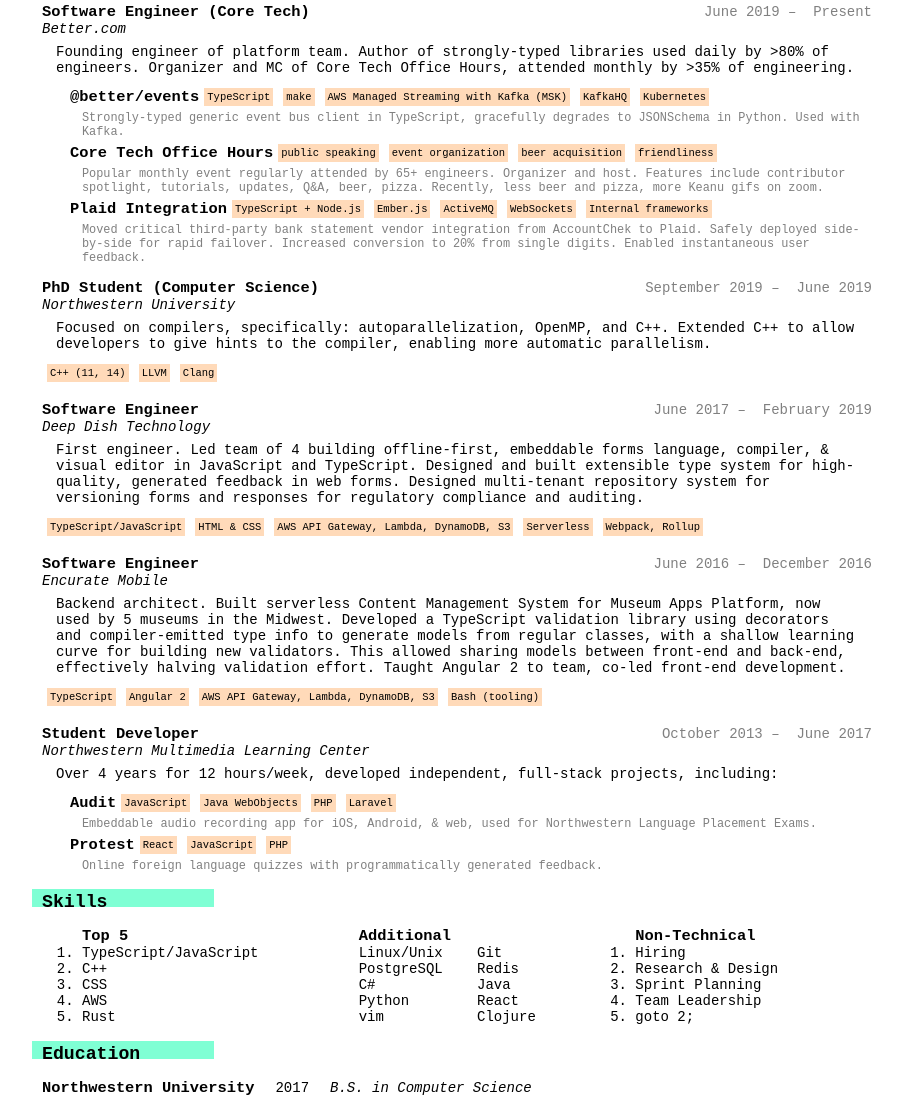
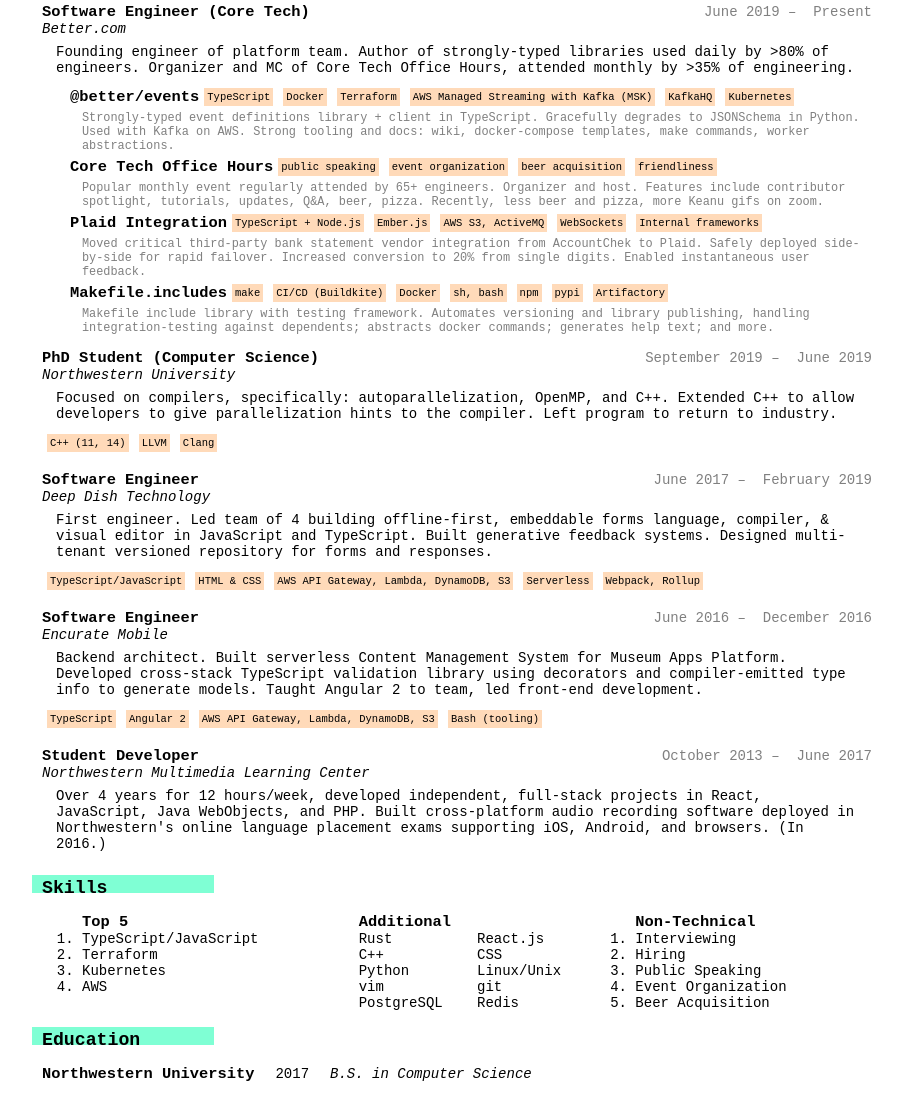
Before and after one commit to fluffywaffles/fluffywaffles.github.io, a website: page index.pug in a window 1280 px wide. Shown: the part 191-1298 px from the top of the page, without its empty margins (183-1085 px from the left). Drawn offline with nearby package versions, Linux system fonts and the light colour scheme; files that its build step writes are made by us from their sources.

Commit message:
Resume: more updates, but keep it to 1pg in print-to-pdf output

```diff
--- a/index.pug
+++ b/index.pug
@@ -45,15 +45,18 @@
                   strong @better/events
                   ul.technologies
                     li TypeScript
-                    li make
+                    li Docker
+                    li Terraform
                     li AWS Managed Streaming with Kafka (MSK)
                     li KafkaHQ
                     li Kubernetes
                 dd
                   p.description
-                    | Strongly-typed generic event bus client in
-                    | TypeScript, gracefully degrades to JSONSchema in
-                    | Python. Used with Kafka.
+                    | Strongly-typed event definitions library + client in
+                    | TypeScript. Gracefully degrades to JSONSchema in
+                    | Python. Used with Kafka on AWS. Strong tooling and
+                    | docs: wiki, docker-compose templates, make commands,
+                    | worker abstractions.
                 dt.office-hours
                   strong Core Tech Office Hours
                   ul.technologies
@@ -73,7 +76,7 @@
                   ul.technologies
                     li TypeScript + Node.js
                     li Ember.js
-                    li ActiveMQ
+                    li AWS S3, ActiveMQ
                     li WebSockets
                     li Internal frameworks
                 dd
@@ -83,6 +86,23 @@
                     | deployed side-by-side for rapid failover. Increased
                     | conversion to 20% from single digits. Enabled
                     | instantaneous user feedback.
+                dt.makefile-includes
+                  strong Makefile.includes
+                  ul.technologies
+                    li make
+                    li CI/CD (Buildkite)
+                    li Docker
+                    li sh, bash
+                    li npm
+                    li pypi
+                    li Artifactory
+                dd
+                  p.description
+                    | Makefile include library with testing framework.
+                    | Automates versioning and library publishing,
+                    | handling integration-testing against dependents;
+                    | abstracts docker commands; generates help text; and
+                    | more.
           li.phd
             section.title
               h3 PhD Student (Computer Science)
@@ -94,8 +114,8 @@
             p.description
               | Focused on compilers, specifically: autoparallelization,
               | OpenMP, and  C++. Extended C++ to allow developers to give
-              | hints to the compiler, enabling more automatic
-              | parallelism.
+              | parallelization hints to the compiler. Left program to
+              | return to industry.
             ul.technologies
               li C++ (11, 14)
               li LLVM
@@ -111,11 +131,9 @@
             p.description
               | First engineer. Led team of 4 building offline-first,
               | embeddable forms language, compiler, & visual editor in
-              | JavaScript and TypeScript. Designed and built extensible
-              | type system for high-quality, generated feedback in web
-              | forms. Designed multi-tenant repository system for
-              | versioning forms and responses for regulatory compliance
-              | and auditing.
+              | JavaScript and TypeScript. Built generative feedback
+              | systems. Designed multi-tenant versioned repository for
+              | forms and responses.
             ul.technologies
               li TypeScript/JavaScript
               li HTML & CSS
@@ -132,14 +150,10 @@
               time.end December 2016
             p.description
               | Backend architect. Built serverless Content Management
-              | System for Museum Apps Platform, now used by 5 museums in
-              | the Midwest. Developed a TypeScript validation library
-              | using decorators and compiler-emitted type info to
-              | generate models from regular classes, with a shallow
-              | learning curve for building new validators. This allowed
-              | sharing models between front-end and back-end, effectively
-              | halving validation effort. Taught Angular 2 to team,
-              | co-led front-end development.
+              | System for Museum Apps Platform. Developed cross-stack
+              | TypeScript validation library using decorators and
+              | compiler-emitted type info to generate models. Taught
+              | Angular 2 to team, led front-end development.
             ul.technologies
               li TypeScript
               li Angular 2
@@ -155,60 +169,40 @@
               time.end June 2017
             p.description
               | Over 4 years for 12 hours/week, developed independent,
-              | full-stack projects, including:
-              dl
-                dt.audit
-                  strong Audit
-                  ul.technologies
-                    li JavaScript
-                    li Java WebObjects
-                    li PHP
-                    li Laravel
-                dd
-                  p.description
-                    | Embeddable audio recording app for iOS, Android, &
-                    | web, used for Northwestern Language Placement Exams.
-                dt.protest
-                  strong Protest
-                  ul.technologies
-                    li React
-                    li JavaScript
-                    li PHP
-                dd
-                  p.description
-                    | Online foreign language quizzes with
-                    | programmatically generated feedback.
+              | full-stack projects in React, JavaScript, Java WebObjects,
+              | and PHP. Built cross-platform audio recording software
+              | deployed in Northwestern's online language placement exams
+              | supporting iOS, Android, and browsers. (In 2016.)
       section.engineering-skills-and-interests
         h2 Skills
         section.top5
           h3 Top 5
           ol
             li TypeScript/JavaScript
-            li C++
-            li CSS
+            li Terraform
+            li Kubernetes
             li AWS
-            li Rust
         section.additional
           h3 Additional
           ul
+            li Rust
+            li React.js
+            li C++
+            li CSS
+            li Python
             li Linux/Unix
-            li Git
+            li vim
+            li git
             li PostgreSQL
             li Redis
-            li C#
-            li Java
-            li Python
-            li React
-            li vim
-            li Clojure
         section.non-technical-skills
           h3 Non-Technical
           ol
+            li Interviewing
             li Hiring
-            li Research & Design
-            li Sprint Planning
-            li Team Leadership
-            li goto 2;
+            li Public Speaking
+            li Event Organization
+            li Beer Acquisition
       section.education
         h2 Education
         .northwestern
--- a/main.styl
+++ b/main.styl
@@ -122,12 +122,6 @@
     align-items center
     strong
       font-size 110%
-  dd
-    .description
-      margin 0 1em
-      font-size 85%
-      color gray
-      margin 0 1em
 
 ul.technologies
   display flex
```
Also changed, not shown: index.html.
